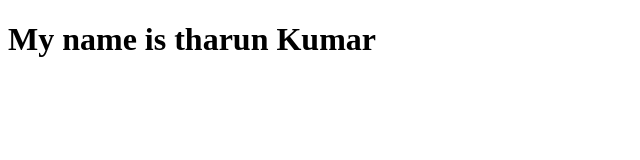
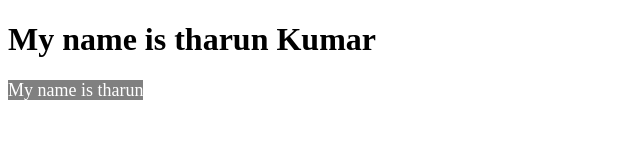
Before and after one commit to BTKcreations/learngit, a plain HTML site: page index.html in a window 1280 px wide. Shown: the whole page, without its empty margins (0-640 px from the left). Drawn offline with Linux system fonts and the light colour scheme.

Commit message:
update index.html

```diff
--- a/index.html
+++ b/index.html
@@ -4,8 +4,17 @@
     <meta charset="UTF-8">
     <meta name="viewport" content="width=device-width, initial-scale=1.0">
     <title>Document</title>
+    <style>
+        tharun{
+            background-color: grey;
+            color: white;
+            font-size: large;
+
+        }
+    </style>
 </head>
 <body>
     <h1>My name is tharun Kumar</h1>
+    <tharun>My name is tharun</tharun>
 </body>
 </html>
```
